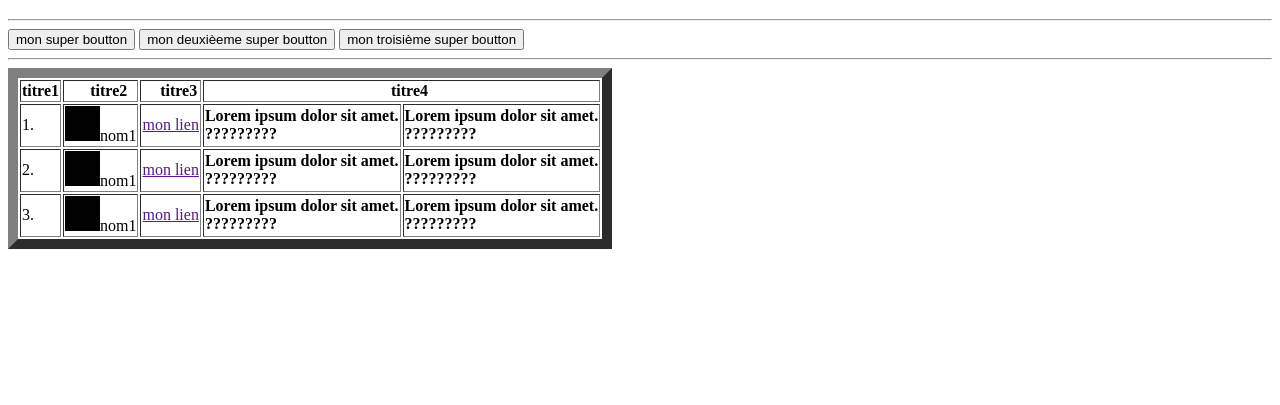
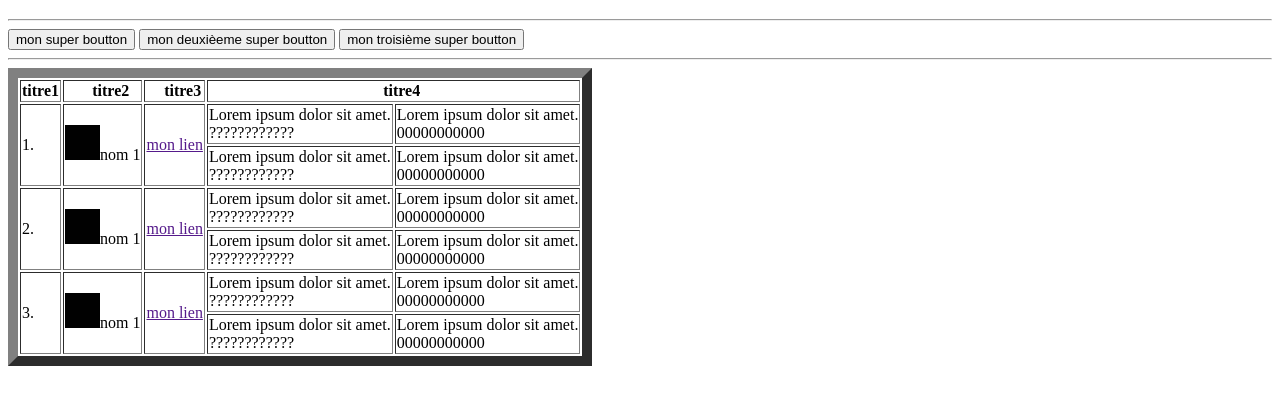
Before and after one commit to sofiane626/Devoir2, a plain HTML site: page index.html in a window 1280 px wide. Shown: the part 61-466 px from the top of the page. Drawn offline with Linux system fonts and the light colour scheme.

Commit message:
tableau fini, dernier commit

```diff
--- a/index.html
+++ b/index.html
@@ -27,27 +27,87 @@
         </tr>
 
         <tr>
-            <td>1.</td>
-            <td><img src="./public/img/noir.jpg" height="35px" width="35px" alt="image noir">nom1</td>
-            <td><a href="">mon lien</a></td>
-            <td><strong>Lorem ipsum dolor sit amet. <br>?????????</strong></td>
-            <td><strong>Lorem ipsum dolor sit amet. <br>?????????</strong></td>
+            <td rowspan="2">1.</td>
+            <td rowspan="2"><img src="./public/img/noir.jpg" height="35px" width="35px" alt="image noir">nom 1</td>
+            <td rowspan="2"><a href="">mon lien</a></td>
+            <td>
+                Lorem ipsum dolor sit amet.
+                <br>
+                ????????????
+            </td>
+            <td>
+                Lorem ipsum dolor sit amet.
+                <br>
+                00000000000
+            </td>
+        </tr>
+        <tr>
+            <td>
+                Lorem ipsum dolor sit amet.
+                <br>
+                ????????????
+            </td>
+            <td>
+                Lorem ipsum dolor sit amet.
+                <br>
+                00000000000
+            </td>
         </tr>
 
         <tr>
-            <td>2.</td>
-            <td><img src="./public/img/noir.jpg" height="35px" width="35px" alt="image noir">nom1</td>
-            <td><a href="">mon lien</a></td>
-            <td><strong>Lorem ipsum dolor sit amet. <br>?????????</strong></td>
-            <td><strong>Lorem ipsum dolor sit amet. <br>?????????</strong></td>
+            <td rowspan="2">2.</td>
+            <td rowspan="2"><img src="./public/img/noir.jpg" height="35px" width="35px" alt="image noir">nom 1</td>
+            <td rowspan="2"><a href="">mon lien</a></td>
+            <td>
+                Lorem ipsum dolor sit amet.
+                <br>
+                ????????????
+            </td>
+            <td>
+                Lorem ipsum dolor sit amet.
+                <br>
+                00000000000
+            </td>
+        </tr>
+        <tr>
+            <td>
+                Lorem ipsum dolor sit amet.
+                <br>
+                ????????????
+            </td>
+            <td>
+                Lorem ipsum dolor sit amet.
+                <br>
+                00000000000
+            </td>
         </tr>
 
         <tr>
-            <td>3.</td>
-            <td><img src="./public/img/noir.jpg" height="35px" width="35px" alt="image noir">nom1</td>
-            <td><a href="">mon lien</a></td>
-            <td><strong>Lorem ipsum dolor sit amet. <br>?????????</strong></td>
-            <td><strong>Lorem ipsum dolor sit amet. <br>?????????</strong></td>
+            <td rowspan="2">3.</td>
+            <td rowspan="2"><img src="./public/img/noir.jpg" height="35px" width="35px" alt="image noir">nom 1</td>
+            <td rowspan="2"><a href="">mon lien</a></td>
+            <td>
+                Lorem ipsum dolor sit amet.
+                <br>
+                ????????????
+            </td>
+            <td>
+                Lorem ipsum dolor sit amet.
+                <br>
+                00000000000
+            </td>
+        </tr>
+        <tr>
+            <td>
+                Lorem ipsum dolor sit amet.
+                <br>
+                ????????????
+            </td>
+            <td>
+                Lorem ipsum dolor sit amet.
+                <br>
+                00000000000
+            </td>
         </tr>
 
     </table>
```
